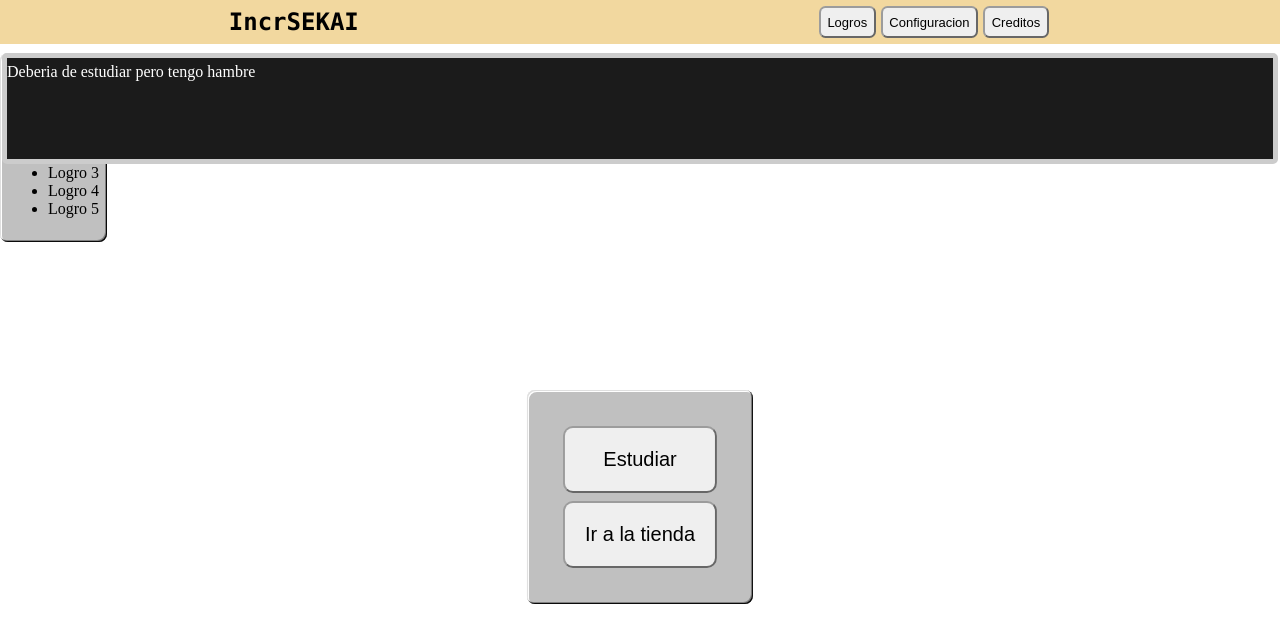
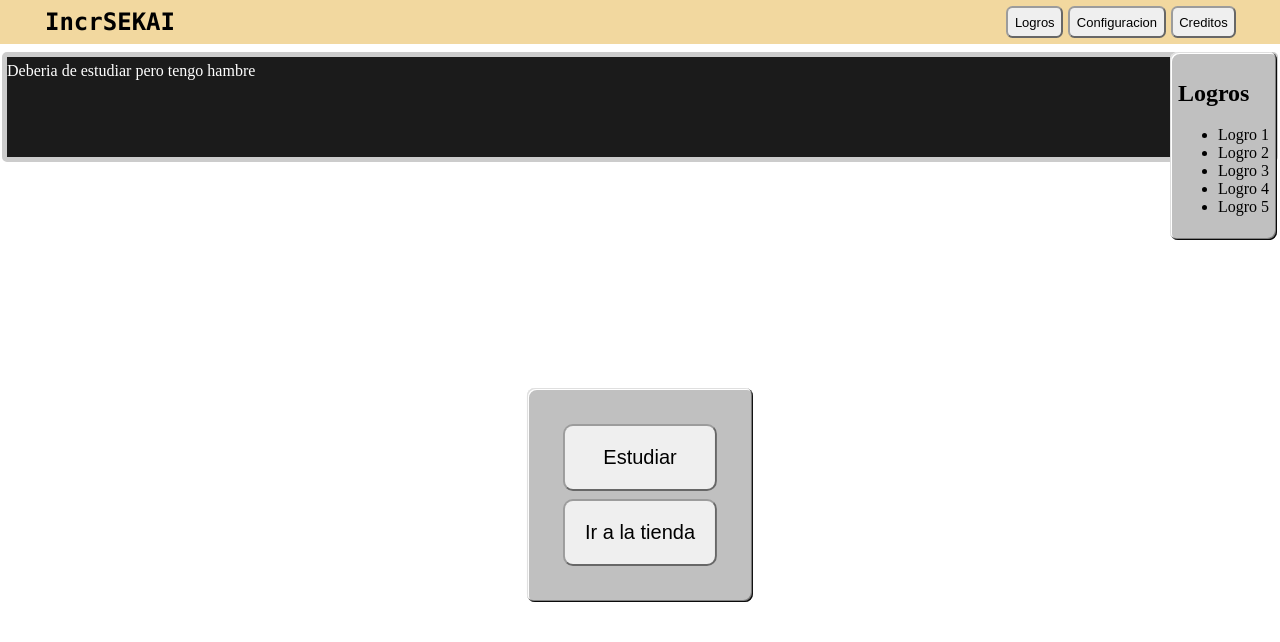
Before and after one commit to Wagle63/IncrSEKAI, a plain HTML site: page index.html in a window 1280 px wide. Both pictures are taken after a click on the button "Logros". Drawn offline with Linux system fonts and the light colour scheme.

Commit message:
cambios esteticos titulo+logrosTab

```diff
--- a/index.html
+++ b/index.html
@@ -10,7 +10,9 @@
 
 <body>
     <header>
+        <p></p>
         <h1 style="font-family: Monaco">IncrSEKAI</h1>
+        <p></p>
         <div id="menu-container" class="container">
             <button id="achivments-button">Logros</button>
             <button id="config-button">Configuracion</button>
--- a/render.js
+++ b/render.js
@@ -13,7 +13,7 @@ renderVars = {
 }
 
 cachedBoxes = []
-for (let i = 1; i < boxPositions.length; i++) {
+for (let i = 1; i < (boxPositions.length + 1); i++) {
   cachedBoxes.push(document.getElementsByClassName("box")[i])
 }
 
@@ -46,7 +46,7 @@ inputVars = {
 //Sets the position of all the boxes based on the X and Y position variables
 //This is laggy!
 function render(x, y) {
-  for (let i = 0; i <= unlocks; i++) {
+  for (let i = 0; i < unlocks; i++) {
     cachedBoxes[i].style.left = (x + boxPositions[i].posX) + "px"
     cachedBoxes[i].style.top = (y + boxPositions[i].posY) + "px"
   }
--- a/runicForge.js
+++ b/runicForge.js
@@ -1,7 +1,7 @@
 let runicSwords = 0;
 let egoImbuedCost = 100;
 let runicSwordsDamage = 0;
-// R
+
 const runicForgeContainer = document.getElementById('runic-forge-container');
 const egoSwordsDisplay = document.getElementById('ego-swords-display');
 const buyImbueSwordButton = document.getElementById('buy-imbue-sword-button');
@@ -25,7 +25,7 @@ function buyEgoSword() {
         runicSwords++;
         egoSwordsDisplay.innerText = `Actualmente tienes ${runicSwords} espadas con ego`;
         buyImbueSwordButton.innerText = `Imbuir espada con ego \n Costo: ${egoImbuedCost.toFixed(0)} de oro`;
-        runicSwordsDamage += playerDamage;
+        runicSwordsDamage++;
         updateGold();
         playerDamage = 1;
         updateDamage();
--- a/script.js
+++ b/script.js
@@ -6,6 +6,7 @@ let unlocks = 0;
 const dialog = document.getElementById('dialog-text');
 const btnAchivments = document.getElementById('achivments-button');
 const achivmentsContainer = document.getElementById('achivments-container');
+const dialogContainer = document.getElementById('dialog-container');
 
 // Función para mostrar los mensajes con un delay
 async function showMessagesWithDelay(messages) {
@@ -43,6 +44,8 @@ btnAchivments.addEventListener('click', () => {
     if (achivmentsContainer.style.display == 'block') {
         achivmentsContainer.style.display = 'none';
     } else {
+        achivmentsContainer.style.right = 0 + "px";
+        achivmentsContainer.style.top = dialogContainer.style.marginBottom + "px";
         achivmentsContainer.style.display = 'block';
     }
 });
--- a/styles.css
+++ b/styles.css
@@ -1,18 +1,19 @@
 header {
-    display: flex;
-    grid-template-columns: repeat(6, 1fr);
-    z-index: 2;
+    display: grid;
+    grid-template-columns: 0.3fr 1fr 6fr 1fr 0.3fr;
+    z-index: 1;
     justify-content: space-around;
     position: relative;
     text-align: center;
     margin-top: 0%;
-    margin-bottom: 0.7%;
+    margin-bottom: 0.6%;
     background-color: #e0a11869;
     color: rgb(0, 0, 0);
     padding: 10px 0;
     width: 100%;
     height: 1.5em;
     align-items: center;
+    align-content: center;
 }
 
 h1 {
@@ -44,15 +45,15 @@ button {
     display: flex;
     z-index: 2;
     margin-top: 0%;
-
-}
-
-#achivements-button {
-    align-self: stretch;
+    align-items: center;
+    justify-content: center;
 }
 
 #achivments-container {
     position: absolute;
+    z-index: 10;
+    size: fit-content;
+    margin-right: 3px;
 }
 
 .dialog-container {
@@ -63,7 +64,7 @@ button {
     margin-right: 2px;
     margin-left: 2px;
     margin-bottom: 1%;
-    z-index: 1000;
+    z-index: 5;
     background-color: rgb(27, 27, 27);
 }
 
@@ -75,8 +76,6 @@ button {
 .box {
     position: absolute;
     top: -100000px;
-    left: 100px;
-    transform: translate(-50%, -50%);
 }
 
 .window {
```
